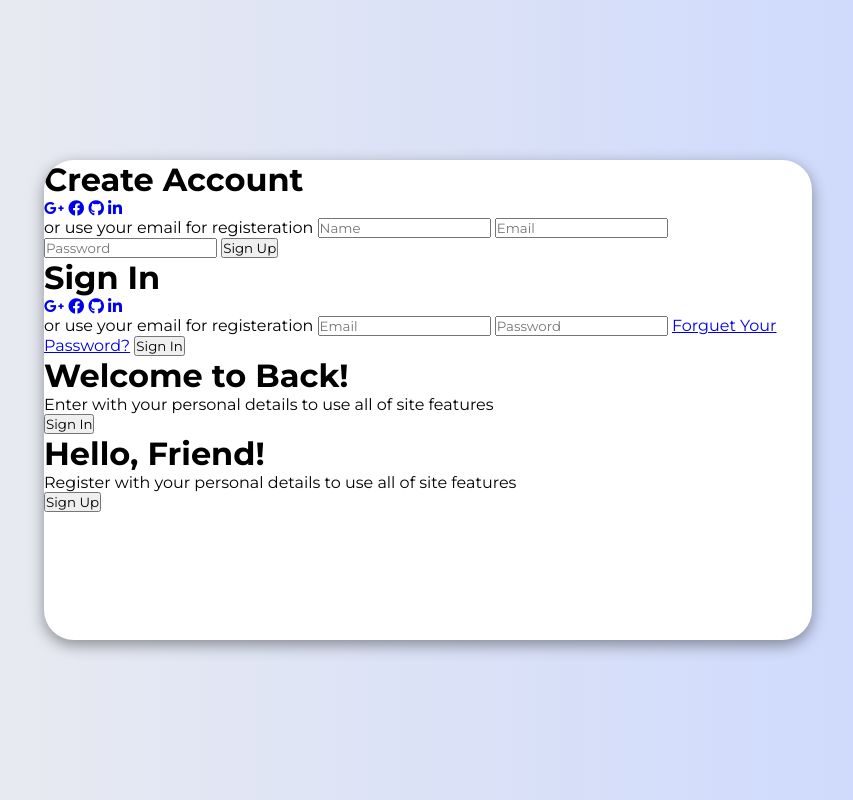
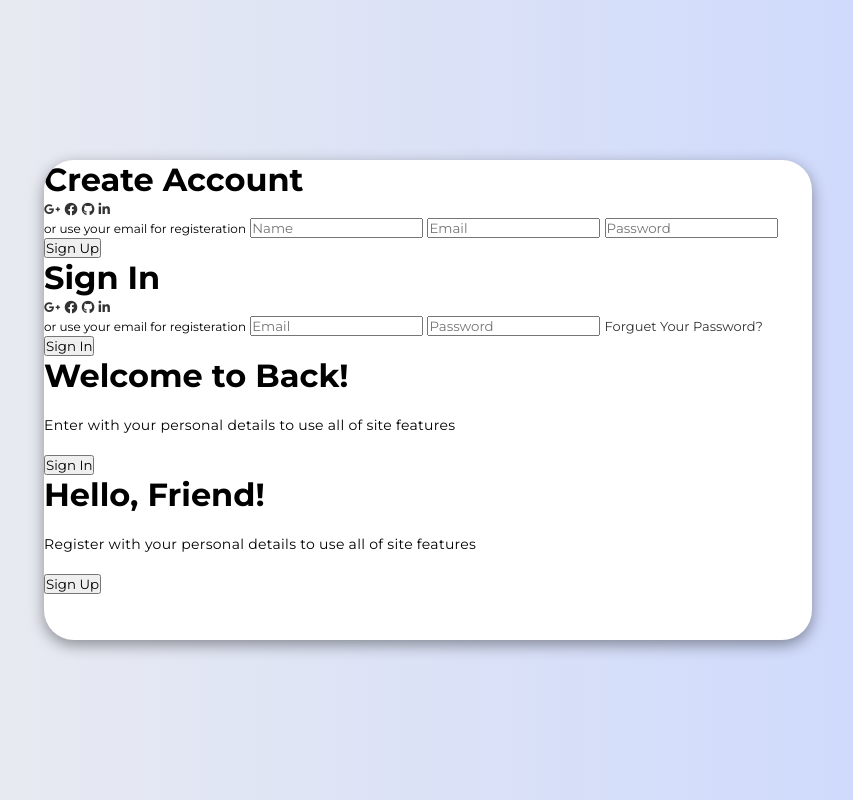
Before and after one commit to davidmatiass/tela-login-morden, a plain HTML site: page index.html in a window 1280 px wide. Shown: the whole page, without its empty margins (212-1065 px from the left). Drawn offline with Linux system fonts and the light colour scheme; a script that the page names is missing.

Commit message:
Feito as configuraçãos do conteiner p, span, e  os conteiners das ancoras

```diff
--- a/estilos/style.css
+++ b/estilos/style.css
@@ -7,6 +7,7 @@
     --cor0f:#fff;
     --cor0e:#eee;
     --cor0cc: #ccc;
+    --cor03:#333;
 
 }
 
@@ -45,3 +46,21 @@
     max-width: 100%;
     min-height: 480px;
 }
+
+.conteiner p{
+    font-size: 14px;
+    line-height: 20px;
+    letter-spacing: 0.3px;
+    margin: 20px 0;
+}
+
+.conteiner span {
+    font-size: 12px;
+}
+
+.conteiner a {
+    color: var(--cor03);
+    font-size: 13px;
+    text-decoration: none;
+    margin: 15px 0 10px;
+}
```
